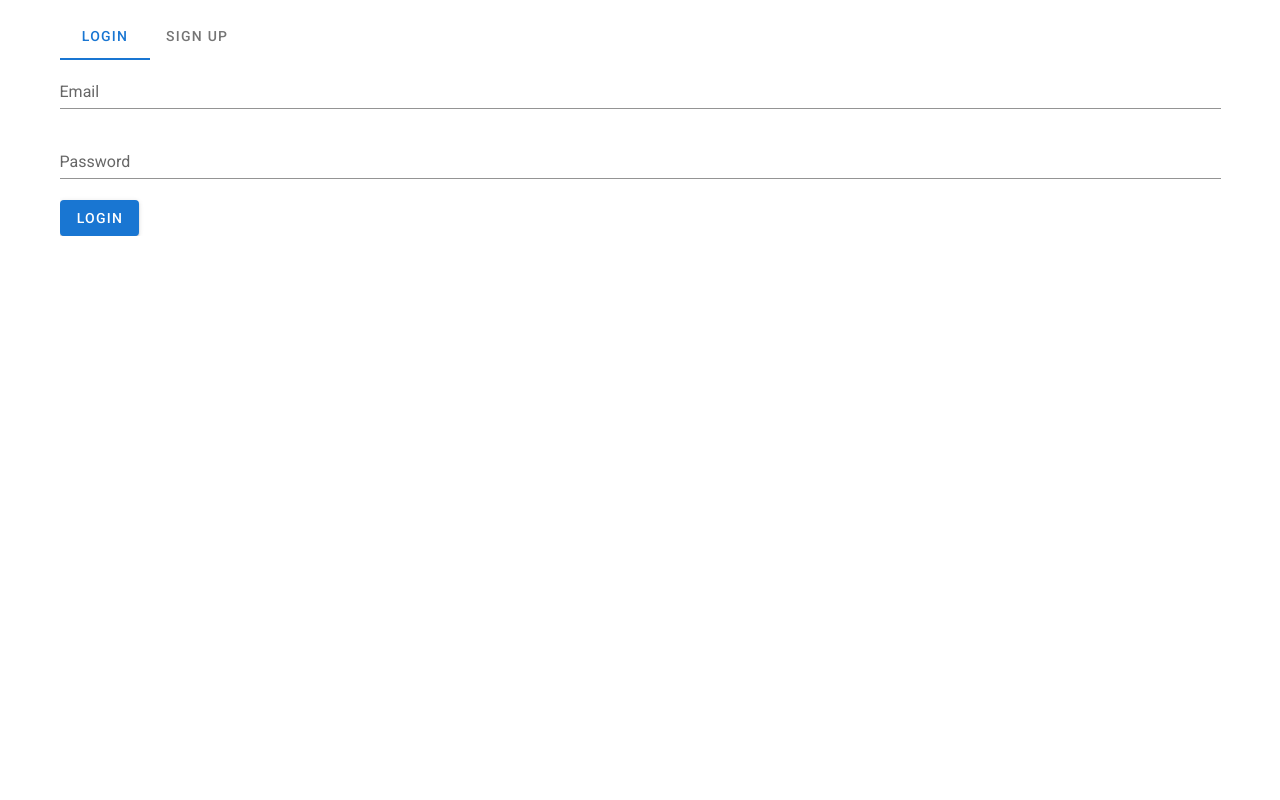
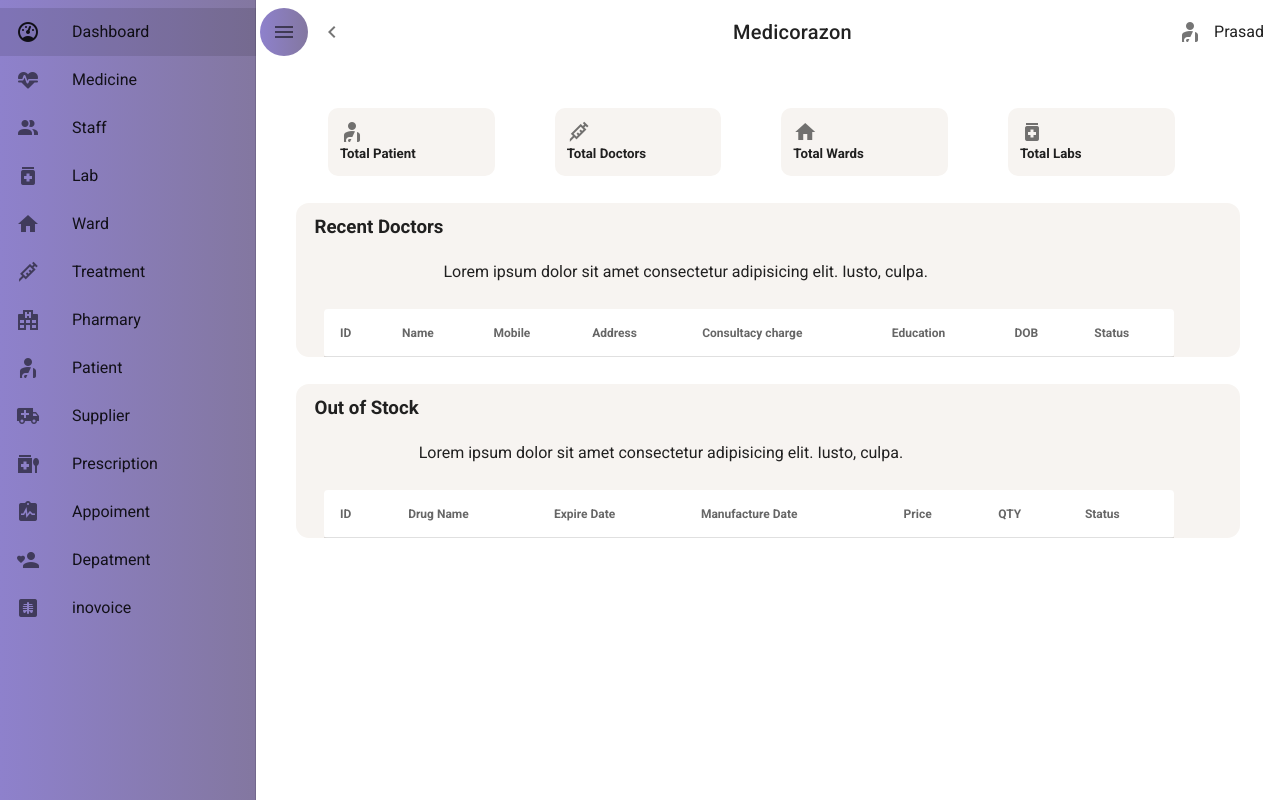
Before and after one commit to judithc25/ProyectoFinal, a Nuxt app: page / in a window 1280 px wide. Built offline with nearby package versions, Linux system fonts and the light colour scheme.

Commit message:
Correccion de mal redireccionamiento con el login y el register form

```diff
--- a/layouts/default.vue
+++ b/layouts/default.vue
@@ -1,7 +1,6 @@
 <template>
   <v-app dark>
     <v-navigation-drawer
-      v-if="isAuthenticated"
       v-model="drawer"
       :mini-variant="miniVariant"
       :clipped="clipped"
@@ -28,7 +27,6 @@
       </v-list>
     </v-navigation-drawer>
     <v-app-bar
-      v-if="isAuthenticated"
       :clipped-left="clipped"
       fixed
       app
@@ -44,45 +42,22 @@
       </v-btn>
       <v-toolbar-title class="title" v-text="title" />
       <v-spacer />
-      <v-btn icon @click="logout">
-        <v-icon>mdi-logout</v-icon>
+      <v-btn icon>
+        <v-icon>mdi-account-injury</v-icon>
       </v-btn>
-      <span>{{ userName }}</span>
+      <span>Prasad</span>
     </v-app-bar>
     <v-main>
       <v-container>
-        <template v-if="isAuthenticated">
-          <Nuxt />
-        </template>
-        <template v-else>
-          <v-tabs v-model="tab">
-            <v-tab>Login</v-tab>
-            <v-tab>Sign Up</v-tab>
-          </v-tabs>
-          <v-tabs-items v-model="tab">
-            <v-tab-item>
-              <LoginForm @login="handleLogin" />
-            </v-tab-item>
-            <v-tab-item>
-              <SignupForm @signup="handleSignup" />
-            </v-tab-item>
-          </v-tabs-items>
-        </template>
+        <Nuxt />
       </v-container>
     </v-main>
   </v-app>
 </template>
 
 <script>
-import LoginForm from '~/components/LoginForm.vue'
-import SignupForm from '~/components/SignupForm.vue'
-
 export default {
   name: 'DefaultLayout',
-  components: {
-    LoginForm,
-    SignupForm
-  },
   data () {
     return {
       clipped: false,
@@ -158,28 +133,7 @@ export default {
       miniVariant: false,
       right: true,
       rightDrawer: false,
-      title: 'Medicorazon',
-      isAuthenticated: false,
-      userName: '',
-      tab: null
-    }
-  },
-  methods: {
-    handleLogin (credentials) {
-      // Implement your login logic here
-      // For demonstration, we'll just set isAuthenticated to true
-      this.isAuthenticated = true
-      this.userName = credentials.email
-    },
-    handleSignup (userData) {
-      // Implement your signup logic here
-      // For demonstration, we'll just set isAuthenticated to true
-      this.isAuthenticated = true
-      this.userName = userData.name
-    },
-    logout () {
-      this.isAuthenticated = false
-      this.userName = ''
+      title: 'Medicorazon'
     }
   }
 }
```
